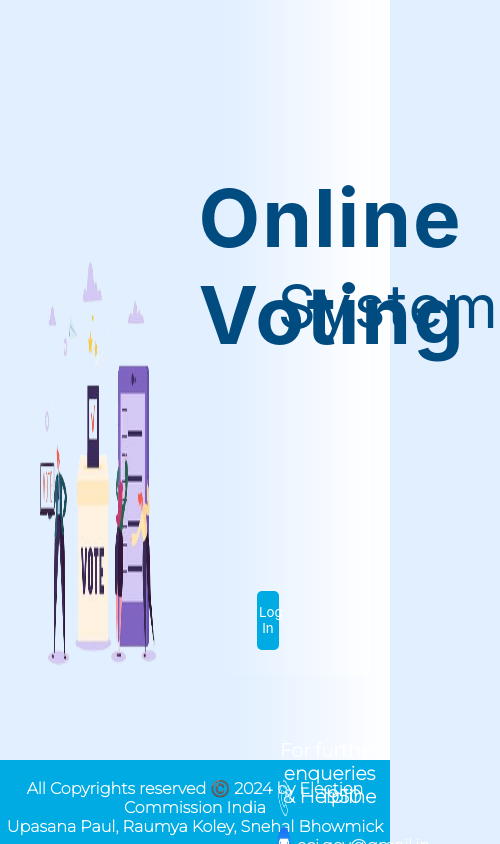
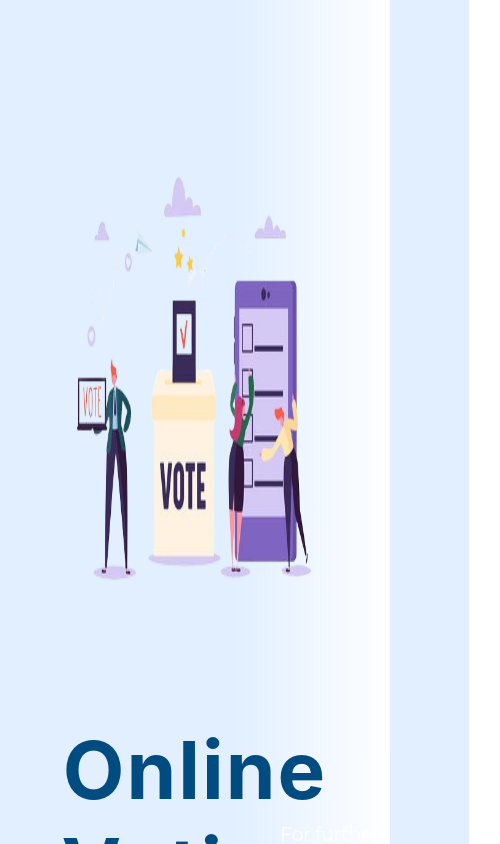
Before and after one commit to Upasana1807/Electoral-Application, a React (Create React App) app: page /home in a window 390 px wide. Shown: the top 844 px of the page, 500 px wide, since content can reach past the window. Built offline with nearby package versions, Linux system fonts and the light colour scheme.

Commit message:
home-responsive

```diff
--- a/src/Pages/Home/Home.css
+++ b/src/Pages/Home/Home.css
@@ -77,3 +77,62 @@
     border-radius: 5px;
     color: white;
 }
+
+
+@media only screen and (max-width: 920px) {
+    .outer-div {
+        flex-direction: column;
+        align-items: center;
+        padding: 10vh 5%;
+        width: 100%;
+        height: 90vh;
+    }
+    .inner-div1, .inner-div2 {
+        width: 90%;
+        margin-left: 0;
+        margin-bottom: 5vh;
+    }
+    .inner-div4 {
+        margin-left: initial;
+        margin-top: 5vh;
+    }
+    .button-div {
+        margin-left: initial;
+        margin-top: 10vh;
+        margin-left: 45%;
+    }
+    .landing-font2{
+        margin-left: 35%;
+    }
+}
+
+@media only screen and (max-width: 412px) {
+    * {
+        margin: 0;
+        padding: 0;
+    }
+
+    .outer-div {
+        flex-direction: column;
+        align-items: center;
+        padding: 10vh 5%;
+        width: 100%;
+    }
+
+    .inner-div1, .inner-div2 {
+        width: 90%;
+        margin-left: 0;
+        margin-bottom: 5vh;
+    }
+
+    .inner-div4 {
+        margin-left: initial;
+        margin-top: 16vh;
+    }
+
+    .button-div {
+        margin-left: initial;
+        margin-top: 10vh;
+        margin-left: 45%;
+    }
+}
```
